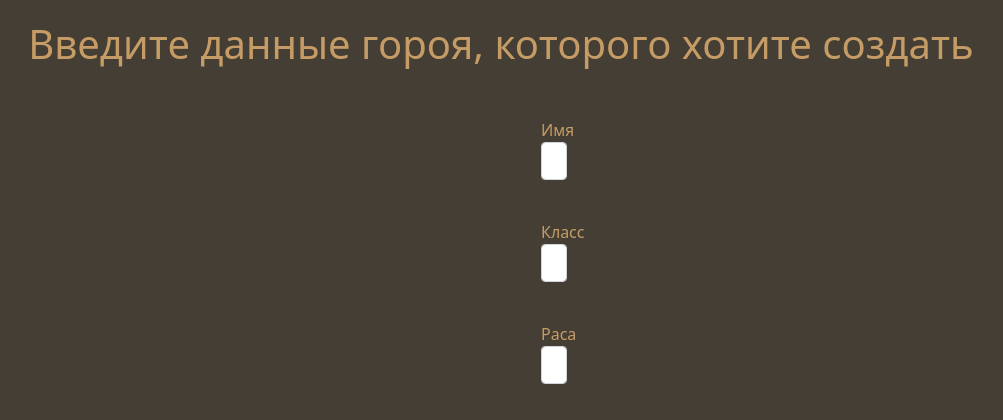
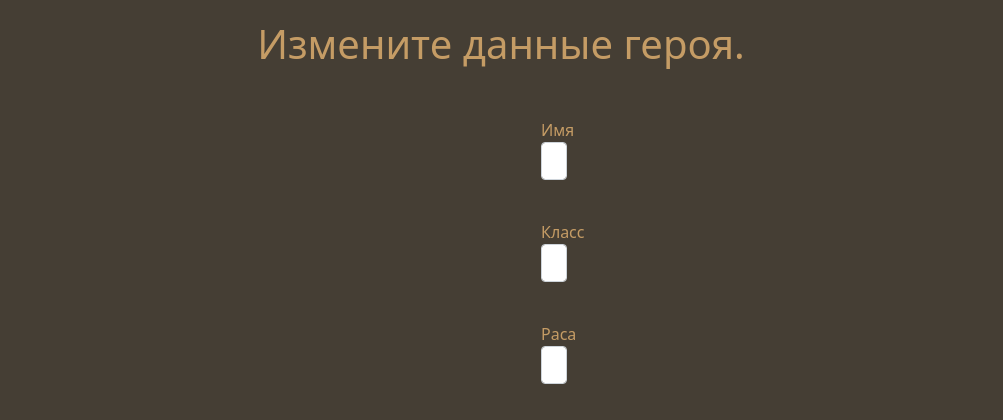
Before and after one commit to Ivansed23/licey_project3, a Flask app: page /edit_hero/1 in a window 1280 px wide. Shown: the top 420 px of the page, without its empty margins (139-1142 px from the left). Run offline with Flask 3, Linux system fonts and the light colour scheme; a user stored in the database is signed in; data comes from the database, SQL or seed files in the repository.

Commit message:
edited heroes_form.html

```diff
--- a/main.py
+++ b/main.py
@@ -152,7 +152,7 @@
         db_sess.commit()
         return redirect('/my_heroes')
     return render_template('heroes_form.html', title='Добавление персонажа',
-                           form=form)
+                           form=form, heroes_form_header='Введите данные героя, которого хотите создать.')
 
 
 @app.route('/edit_hero/<int:id>', methods=['GET', 'POST'])
@@ -192,7 +192,8 @@
             abort(404)
     return render_template('heroes_form.html',
                            title='Редактирование героя',
-                           form=form
+                           form=form,
+                           heroes_form_header='Измените данные героя.'
                            )
 
 
--- a/templates/heroes_form.html
+++ b/templates/heroes_form.html
@@ -36,7 +36,7 @@
     </style>
 </head>
     <body>
-        <h1>Введите данные гороя, которого хотите создать</h1>
+        <h1>{{ heroes_form_header }}</h1>
         <form action="" method="post" class="form">
             {{ form.hidden_tag() }}
             <p>
```
